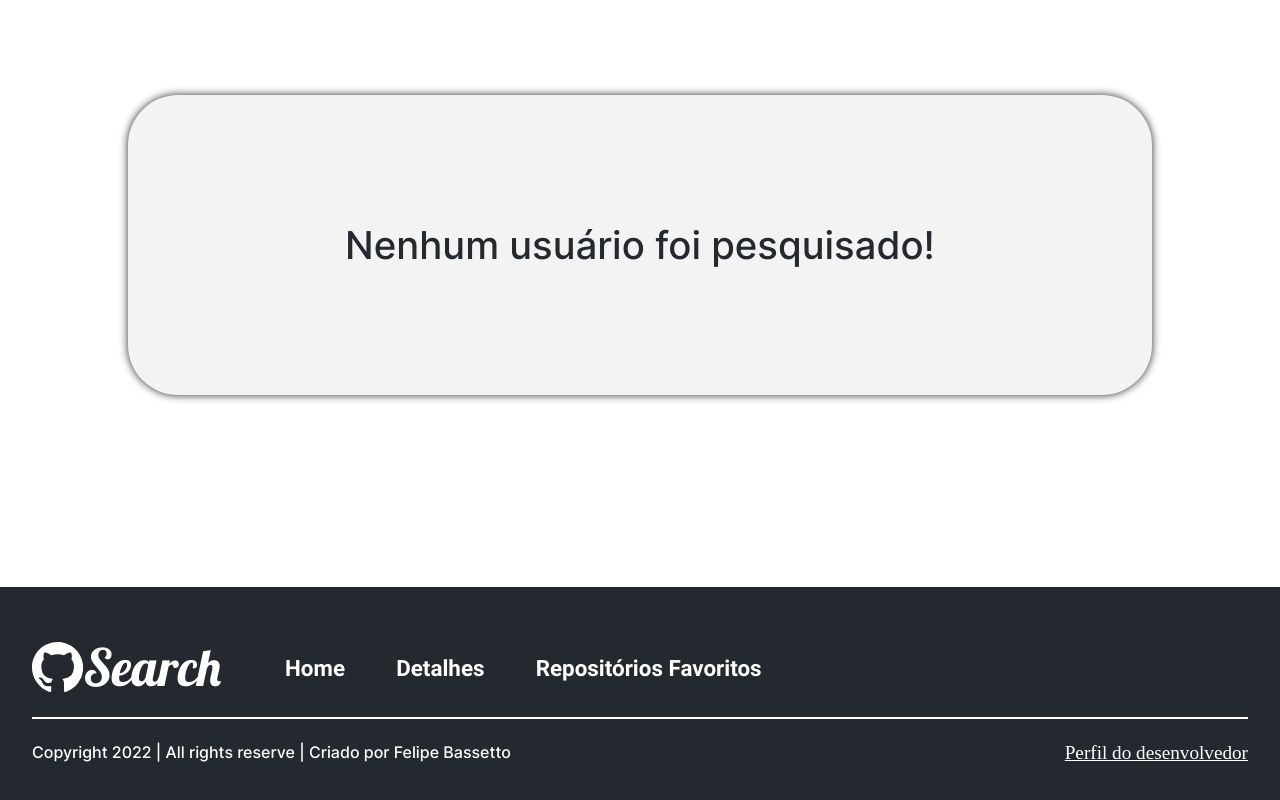
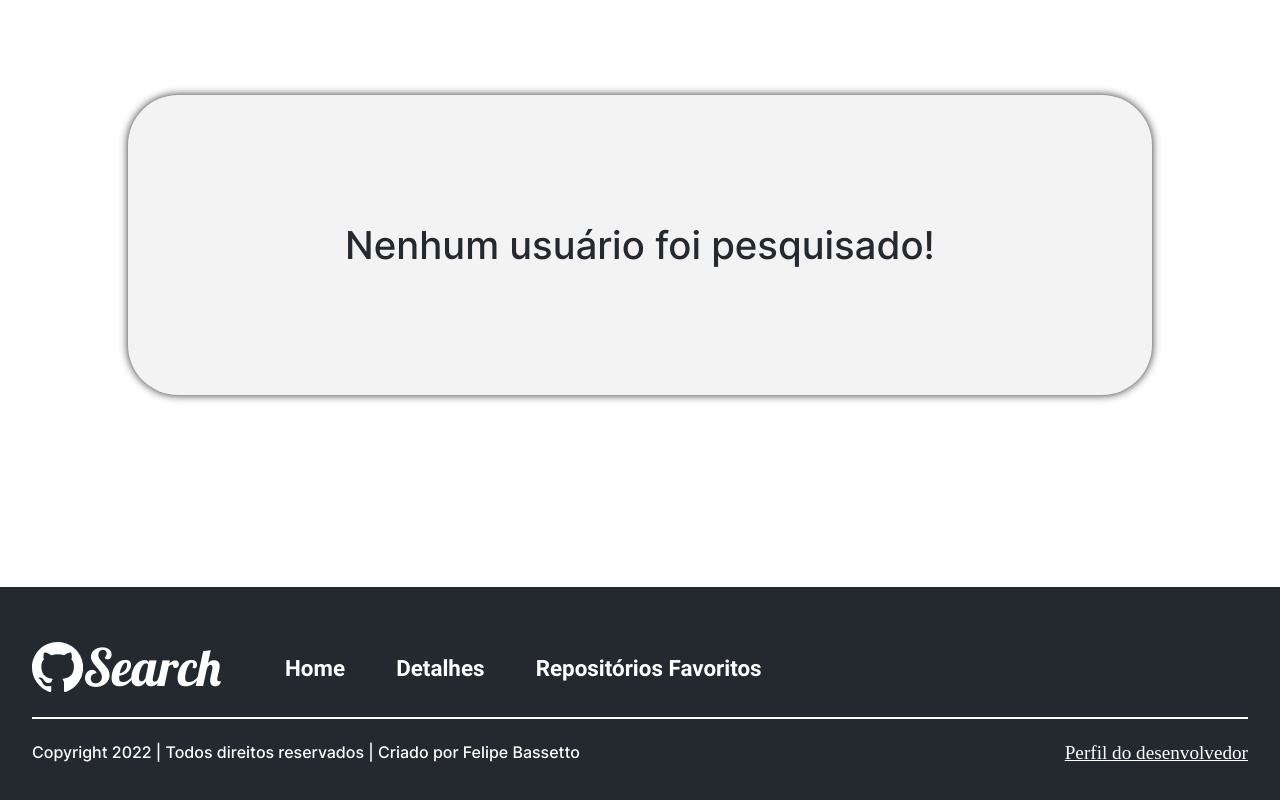
Before and after one commit to FeBassetto/Github_search, a React (Create React App) app: page / in a window 1280 px wide. Shown: the part 500-1300 px from the top of the page. Built offline with nearby package versions, Linux system fonts and the light colour scheme.

Commit message:
Ajustando texto bottomfooter

```diff
--- a/src/components/Footer/BottomFooter/BottomFooter.jsx
+++ b/src/components/Footer/BottomFooter/BottomFooter.jsx
@@ -10,7 +10,7 @@ const BottomFooter = () => {
     return (
         <div className="bottomFooter">
             <p className="bottomFooter__copyright">
-                Copyright 2022 | All rights reserve | Criado por Felipe Bassetto
+                Copyright 2022 | Todos direitos reservados | Criado por Felipe Bassetto
             </p>
             <div className="bottomFooter__link">
                 <a href="https://github.com/FeBassetto">
```
